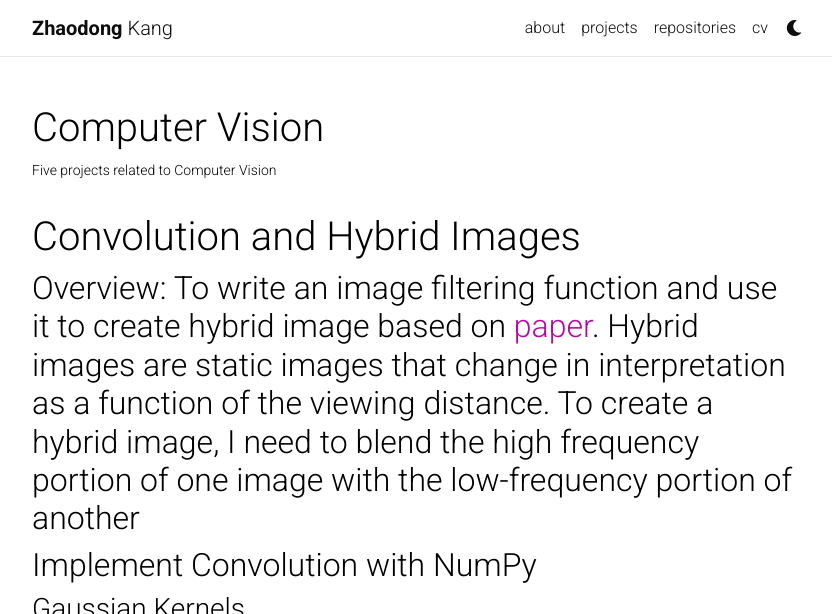
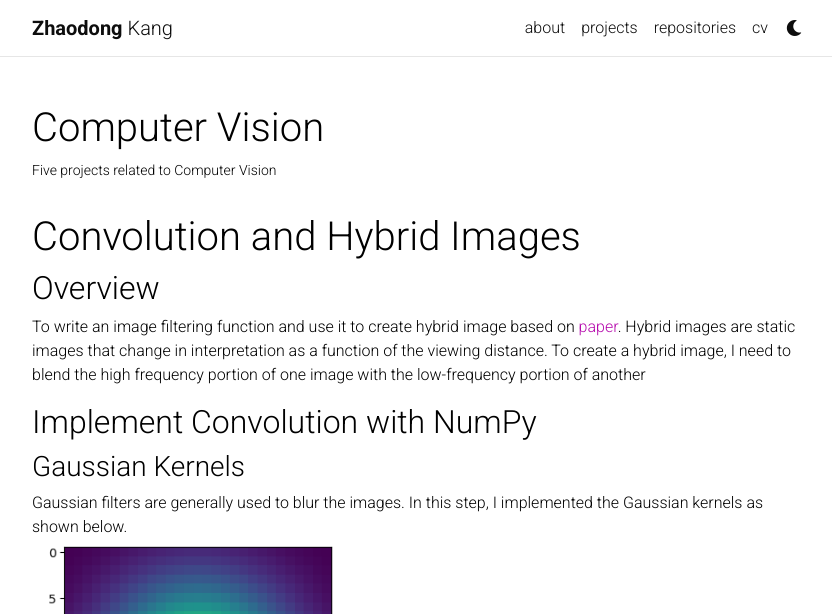
Before and after one commit to zhaodong03/zhaodong03.github.io, a Jekyll site: the page built from _projects/visions.md, in a window 1280 px wide and 1400 px high. Shown: the top 614 px of the window, without its empty margins (223-1055 px from the left). Built offline with Jekyll 4.4.1, drawn with Linux system fonts in a browser that asks for light colours; comment, search, counter and statistics services are not loaded; a style sheet for code colours, icons or effects is not loaded; some of the changed text lies outside the part shown; grey boxes are pictures that could not be loaded.

Commit message:
minor fix

```diff
--- a/_projects/visions.md
+++ b/_projects/visions.md
@@ -8,14 +8,19 @@ category: course
 ---
 
 # Convolution and Hybrid Images
-## Overview: To write an image filtering function and use it to create hybrid image based on <a href = "http://olivalab.mit.edu/publications/OlivaTorralb_Hybrid_Siggraph06.pdf">paper</a>. Hybrid images are static images that change in interpretation as a function of the viewing distance. To create a hybrid image, I need to blend the high frequency portion of one image with the low-frequency portion of another
+## Overview
+To write an image filtering function and use it to create hybrid image based on <a href = "http://olivalab.mit.edu/publications/OlivaTorralb_Hybrid_Siggraph06.pdf">paper</a>. Hybrid images are static images that change in interpretation as a function of the viewing distance. To create a hybrid image, I need to blend the high frequency portion of one image with the low-frequency portion of another
 
 ## Implement Convolution with NumPy
 ### Gaussian Kernels
-Gaussian filters are generally used to blur the images. In this step, I implemented the Gaussian kernels as shown below.
-<img src="../_site/assets/img/2dGaussian.png"  width="40%" height="40%">
+Gaussian filters are generally used to blur the images. In this step, I implemented the Gaussian kernels as shown below.<br/>
+<img src="/assets/img/2dGaussian.png"  width="40%" height="40%">
 ### Convolution
-Convolution (or filtering) is a fundamental image processing tool. In this section, I implemented 'my_conv2d_numpy()' based on the equation $h[m,n]=\sum f[k,l]I[m+k,n+l]$, where 'f=filter (size k x l)I = image (size m x n)', In 'my_conv2d_numpy()', I firstly do a padding for the input image according to the the 'filter.shape[0]//2' and 'filter.shape[1]//2' to ensure the size of the image would not change after filtering.
+Convolution (or filtering) is a fundamental image processing tool. In this section, I implemented `my_conv2d_numpy()` based on the equation
+
+$$h[m,n]=\sum f[k,l]I[m+k,n+l]$$
+
+where `f=filter (size k x l)I = image (size m x n)`, In `my_conv2d_numpy()`, I firstly do a padding for the input image according to the the `filter.shape[0]//2` and `filter.shape[1]//2` to ensure the size of the image would not change after filtering.
 Then, I use nested for loop to do the element-wise multiplication between the filter and image. Then, take the sum of the multiplication as the result for the value in that index
 
 
```
